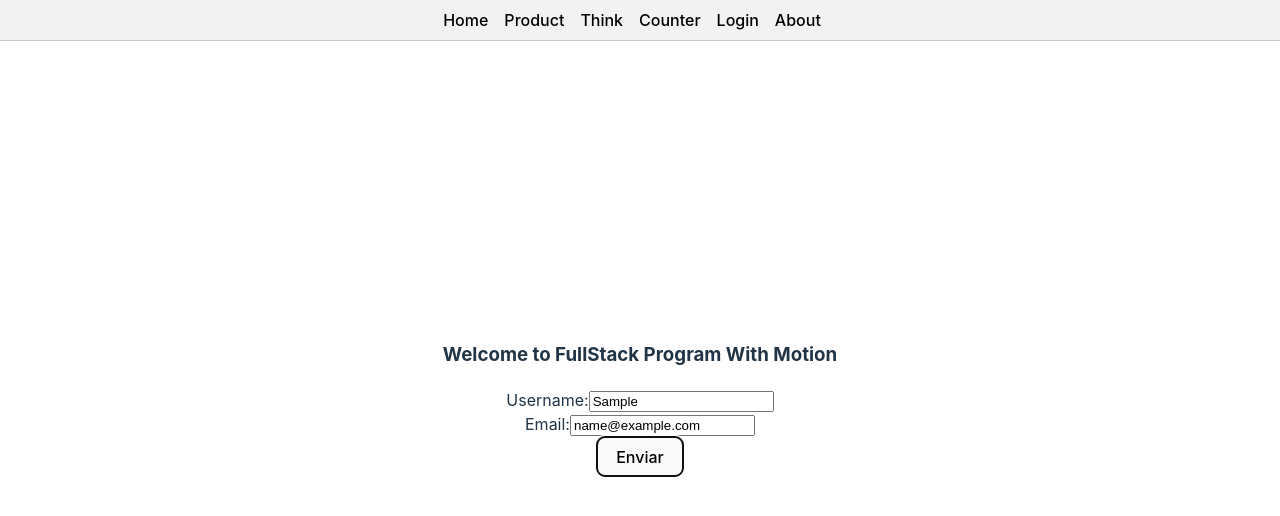
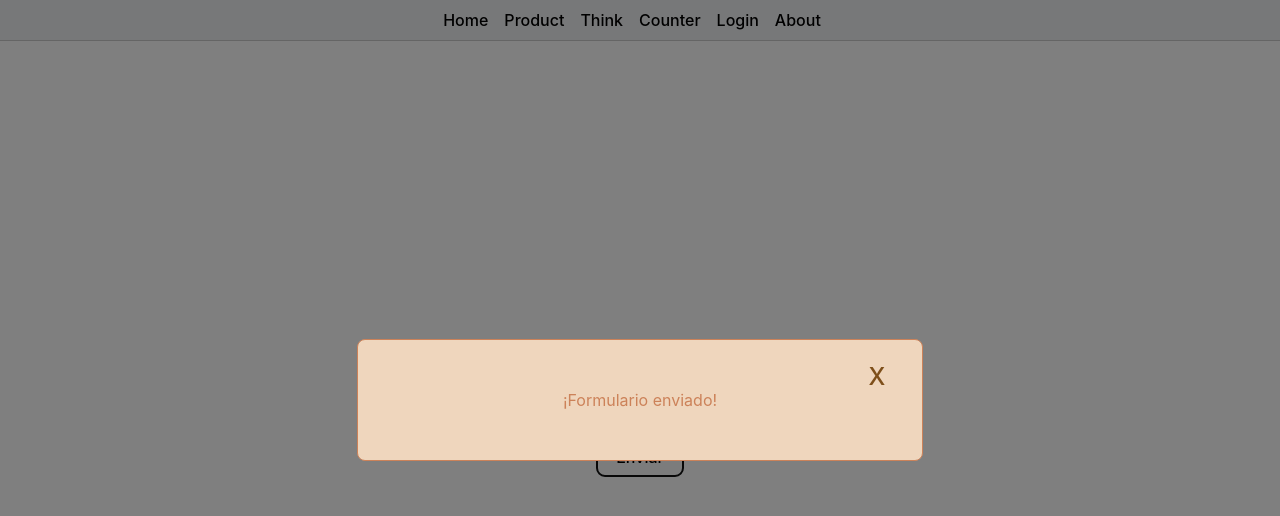
Before and after one commit to josemiguelmm1987/diplomado_mod7_labreact_jmiguel87, a React (Vite) app: page /diplomado_mod7_labreact_jmiguel87/login in a window 1280 px wide. Both pictures are taken after typing "Sample", "name@example.com" into the empty fields and a click on the button "Enviar". Shown: the top 516 px of the page. Built offline with nearby package versions, Linux system fonts and the light colour scheme.

Commit message:
Implementando Modal

```diff
--- a/src/App.css
+++ b/src/App.css
@@ -62,3 +62,38 @@
 .nav-link:hover {
   color: #5378c3;
 }
+.modal-overlay {
+  position: fixed;
+  top: 0;
+  left: 0;
+  right: 0;
+  bottom: 0;
+  background: rgba(0, 0, 0, 0.5);
+  display: flex;
+  justify-content: center;
+  align-items: center;
+  z-index: 1000;
+}
+
+.notification-success {
+  background-color: #efd6bd;
+  color: #cc8259;
+  padding: 2rem;
+  border: 1px solid #cc8259;
+  border-radius: 0.5rem;
+  max-width: 500px;
+  width: 90%;
+  text-align: center;
+  position: relative;
+}
+
+.close-btn-success {
+  position: absolute;
+  top: 0.5rem;
+  right: 0.5rem;
+  background: transparent;
+  border: none;
+  color: #7e4f1a;
+  font-size: 1.5rem;
+  cursor: pointer;
+}
--- a/src/Components/Forms/FormLoginWithMotion.jsx
+++ b/src/Components/Forms/FormLoginWithMotion.jsx
@@ -1,5 +1,7 @@
+import { useState } from "react";
 import { motion } from "motion/react"
 import useForm from "../Hooks/useForm.js";
+import ModalInfo from "../../Components/Modals/ModalInfo.jsx";
 
 // eslint-disable-next-line react/prop-types
 const FormWithMotionAndHook = ({titleForm}) => {
@@ -7,9 +9,15 @@ const FormWithMotionAndHook = ({titleForm}) => {
         username: '',
         email: ''
     });
+    const [showModal, setShowModal] = useState(false);
     const handleSubmit = (e) => {
         e.preventDefault();
+        setShowModal(true);
         console.log('datos del formulario', formData);
+    };
+
+    const onCloseModalInfo = () => {
+        setShowModal(false);
     };
 
     return (
@@ -19,6 +27,11 @@ const FormWithMotionAndHook = ({titleForm}) => {
             exit={{opacity: 0}}
             transition={{duration: 0.5}}
         >
+            <ModalInfo
+                visible={showModal}
+                message="¡Formulario enviado!"
+                onClose={ onCloseModalInfo }
+             />
             <form onSubmit={handleSubmit}>
                 <motion.div
                     initial={{x: -100}}
--- /dev/null
+++ b/src/Components/Modals/ModalInfo.jsx
@@ -0,0 +1,28 @@
+import { motion } from "motion/react";
+
+// eslint-disable-next-line react/prop-types
+const ModalInfo = ({ visible, message, onClose }) => {
+  if (!visible) {
+    return null;
+  }
+
+  return (
+    <div className="modal-overlay">
+      <motion.div
+        className="notification-success"
+        initial={{ opacity: 0, y: -20 }}
+        animate={{ opacity: 1, y: 0 }}
+        transition={{ duration: 0.5 }}
+      >
+        <div>
+          <p>{message}</p>
+        </div>
+        <button className="close-btn-success" onClick={onClose}>
+          X
+        </button>
+      </motion.div>
+    </div>
+  );
+};
+
+export default ModalInfo;
```
